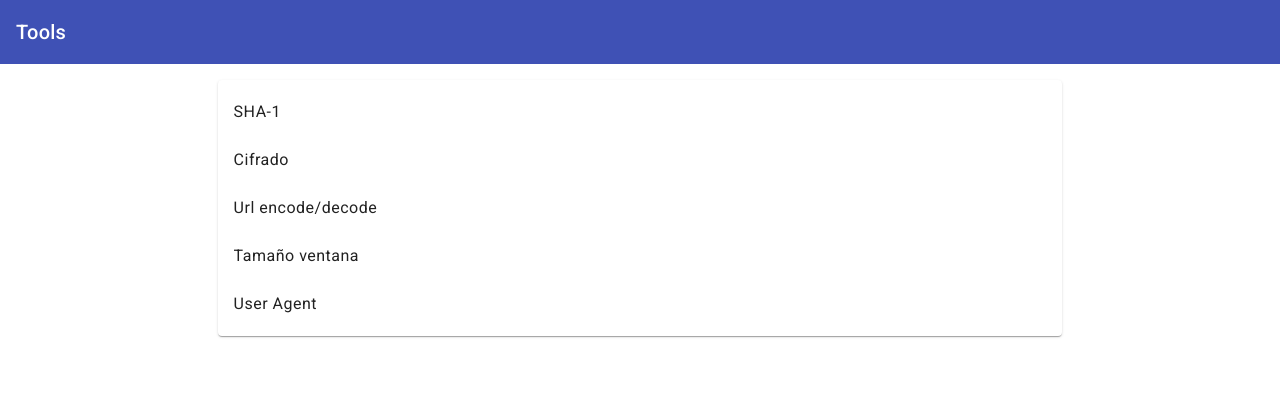
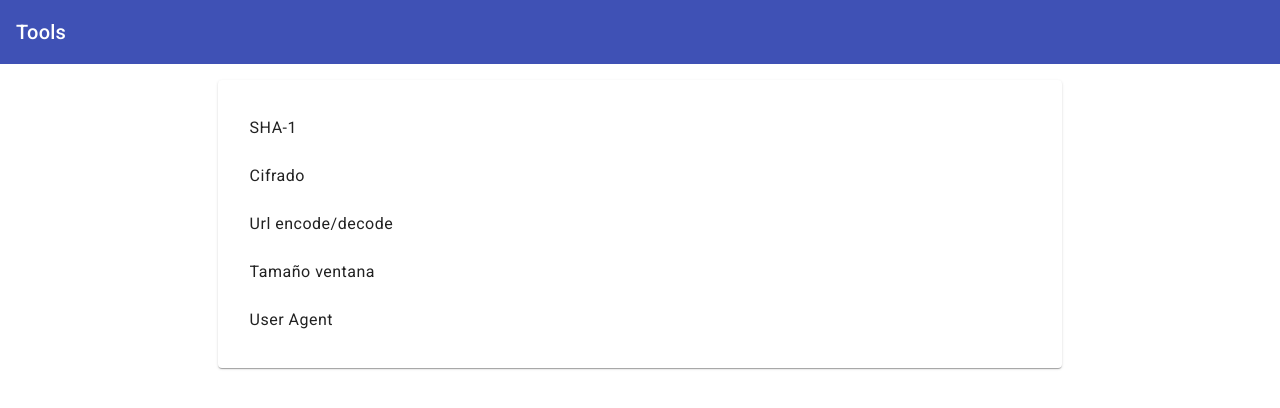
Before and after one commit to igorosabel/Tools-Frontend, an Angular app: page / in a window 1280 px wide. Shown: the top 408 px of the page. Built offline with nearby package versions, Linux system fonts and the light colour scheme.

Commit message:
Correcciones por cambios en el diseño

```diff
--- a/src/app/app-routing.module.ts
+++ b/src/app/app-routing.module.ts
@@ -1,11 +1,11 @@
 import { NgModule } from "@angular/core";
 import { RouterModule, Routes } from "@angular/router";
+import { CryptComponent } from "./pages/crypt/crypt.component";
 import { MainComponent } from "./pages/main/main.component";
 import { Sha1Component } from "./pages/sha1/sha1.component";
-import { CryptComponent } from "./pages/crypt/crypt.component";
 import { UrlencodeComponent } from "./pages/urlencode/urlencode.component";
+import { UserAgentComponent } from "./pages/user-agent/user-agent.component";
 import { WindowSizeComponent } from "./pages/window-size/window-size.component";
-import { UserAgentComponent } from "./pages/user-agent/user-agent.component";
 
 const routes: Routes = [
   { path: "", component: MainComponent },
@@ -17,7 +17,7 @@ const routes: Routes = [
 ];
 
 @NgModule({
-  imports: [RouterModule.forRoot(routes, { relativeLinkResolution: "legacy" })],
+  imports: [RouterModule.forRoot(routes)],
   exports: [RouterModule],
 })
 export class AppRoutingModule {}
--- a/src/app/pages/crypt/crypt.component.html
+++ b/src/app/pages/crypt/crypt.component.html
@@ -1,13 +1,16 @@
 <mat-toolbar color="primary">
-  <button mat-icon-button routerLink="/">
+  <button mat-icon-button
+          routerLink="/">
     <mat-icon>arrow_back</mat-icon>
   </button>
   <span>Tools - Cifrado</span>
 </mat-toolbar>
 
 <mat-card class="card-66 card-no-pad">
-  <mat-tab-group>
-    <mat-tab label="CIFRAR">Content 1</mat-tab>
-    <mat-tab label="DESCIFRAR">Content 2</mat-tab>
-  </mat-tab-group>
+  <mat-card-content>
+    <mat-tab-group>
+      <mat-tab label="CIFRAR">Content 1</mat-tab>
+      <mat-tab label="DESCIFRAR">Content 2</mat-tab>
+    </mat-tab-group>
+  </mat-card-content>
 </mat-card>
--- a/src/app/pages/main/main.component.html
+++ b/src/app/pages/main/main.component.html
@@ -3,9 +3,12 @@
 </mat-toolbar>
 
 <mat-card class="card-66">
-  <mat-nav-list>
-    <mat-list-item *ngFor="let tool of toolList" [routerLink]="[tool.url]">
-      <a>{{ tool.name }}</a>
-    </mat-list-item>
-  </mat-nav-list>
+  <mat-card-content>
+    <mat-nav-list>
+      <mat-list-item *ngFor="let tool of toolList"
+                     [routerLink]="[tool.url]">
+        <a>{{ tool.name }}</a>
+      </mat-list-item>
+    </mat-nav-list>
+  </mat-card-content>
 </mat-card>
--- a/src/app/pages/sha1/sha1.component.html
+++ b/src/app/pages/sha1/sha1.component.html
@@ -1,19 +1,24 @@
 <mat-toolbar color="primary">
-  <button mat-icon-button routerLink="/">
+  <button mat-icon-button
+          routerLink="/">
     <mat-icon>arrow_back</mat-icon>
   </button>
   <span>Tools - SHA-1</span>
 </mat-toolbar>
 
 <mat-card class="card-66">
+  <mat-card-content>
     <p>Introduce un texto</p>
     <mat-form-field class="full-width">
       <span matPrefix>
         <mat-icon>create</mat-icon>
         &nbsp;
       </span>
-    <input matInput [(ngModel)]="text" placeholder="Texto a encriptar">
+      <input matInput
+             [(ngModel)]="text"
+             placeholder="Texto a encriptar">
     </mat-form-field>
     <p>Hash SHA1 del texto</p>
     <p>Texto cifrado: <strong *ngIf="text">{{ text | sha1 }}</strong></p>
+  </mat-card-content>
 </mat-card>
--- a/src/app/pages/urlencode/urlencode.component.html
+++ b/src/app/pages/urlencode/urlencode.component.html
@@ -1,21 +1,28 @@
 <mat-toolbar color="primary">
-  <button mat-icon-button routerLink="/">
+  <button mat-icon-button
+          routerLink="/">
     <mat-icon>arrow_back</mat-icon>
   </button>
   <span>Tools - URL Encode/Decode</span>
 </mat-toolbar>
 
 <mat-card class="card-66">
+  <mat-card-content>
     <mat-form-field>
-    <mat-select placeholder="Opción" [(value)]="encodeOption">
+      <mat-select placeholder="Opción"
+                  [(value)]="encodeOption">
         <mat-option value="UrlEncode">UrlEncode</mat-option>
         <mat-option value="UrlDecode">UrlDecode</mat-option>
       </mat-select>
     </mat-form-field>
     <p>Introduce un texto</p>
     <mat-form-field class="full-width">
-    <textarea matInput placeholder="Texto" [(ngModel)]="encodeText" (input)="changeText()"></textarea>
+      <textarea matInput
+                placeholder="Texto"
+                [(ngModel)]="encodeText"
+                (input)="changeText()"></textarea>
     </mat-form-field>
     <p>Resultado {{ encodeOption }}</p>
     <p>{{ encodeResult }}</p>
+  </mat-card-content>
 </mat-card>
--- a/src/app/pages/user-agent/user-agent.component.html
+++ b/src/app/pages/user-agent/user-agent.component.html
@@ -7,15 +7,18 @@
 </mat-toolbar>
 
 <mat-card class="card-66">
+  <mat-card-content>
     <strong>{{ ua }}</strong>
     <button mat-icon-button
             class="info-button"
             (click)="uaInfo()">
       <mat-icon aria-label="Detalle del User Agent">info_outline</mat-icon>
     </button>
+  </mat-card-content>
 </mat-card>
 
 <mat-card class="card-66">
+  <mat-card-content>
     <mat-list>
       <mat-list-item *ngFor="let item of list">
         <p class="item-info">
@@ -36,4 +39,5 @@
         </button>
       </mat-list-item>
     </mat-list>
+  </mat-card-content>
 </mat-card>
--- a/src/app/pages/window-size/window-size.component.html
+++ b/src/app/pages/window-size/window-size.component.html
@@ -1,10 +1,13 @@
 <mat-toolbar color="primary">
-  <button mat-icon-button routerLink="/">
+  <button mat-icon-button
+          routerLink="/">
     <mat-icon>arrow_back</mat-icon>
   </button>
   <span>Tools - Tamaño ventana</span>
 </mat-toolbar>
 
 <mat-card class="card-66">
-  <h2 class="center">{{ sizeX }} x {{ sizeY }}</h2>
+  <mat-card-content>
+    <h2 class="center">{{ sizeX }} x {{ sizeY }}</h2>
+  </mat-card-content>
 </mat-card>
```
Lines whose indentation alone changed are shown as unchanged.
